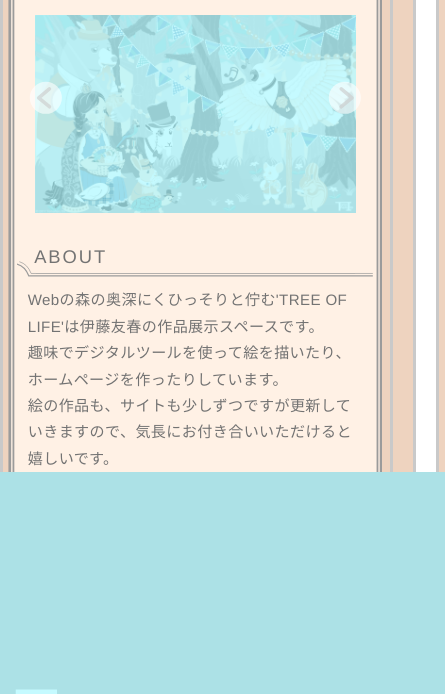
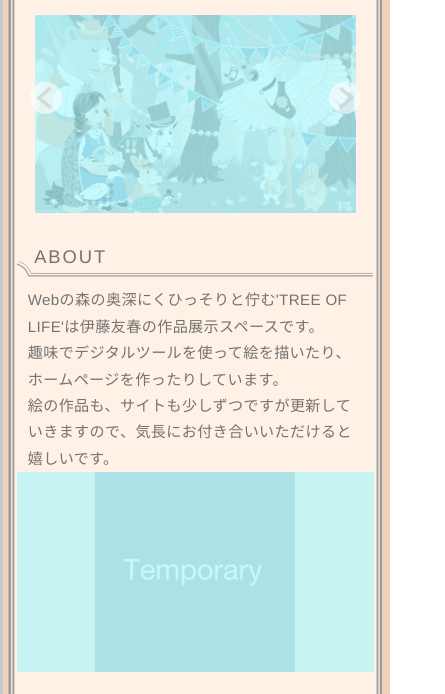
Before and after one commit to TomoharuIto/tomoharuito.github.io, a plain HTML site: page index.html in a window 390 px wide. Shown: the part 125-819 px from the top of the page, 445 px wide, since content can reach past the window. Drawn offline with nearby package versions, Linux system fonts and the light colour scheme; a script that the page names is missing.

Commit message:
Fix layout

```diff
--- a/common/css/style01.css
+++ b/common/css/style01.css
@@ -226,9 +226,9 @@
 }
 
 .Profile {
-  /* max-width: 60%; */
-  /* height: auto; */
-  /* padding: 0 2%; */
+  max-width: 60%;
+  height: auto;
+  padding: 0 2%;
 }
 
 /* ================================== */
```
